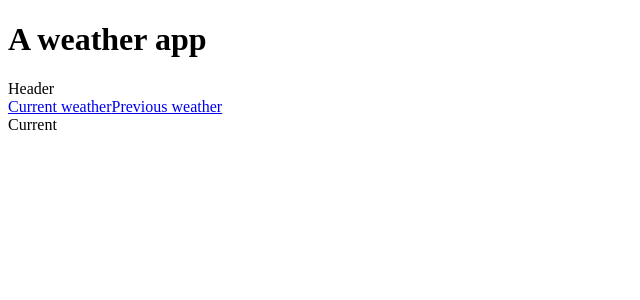
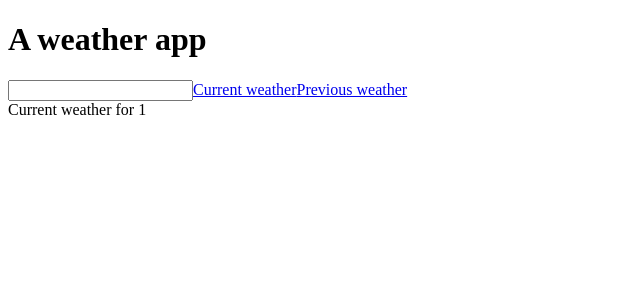
Before and after one commit to emmastout01/weather-api, a React app: page /current/1 in a window 1280 px wide. Shown: the top 300 px of the page, without its empty margins (0-640 px from the left). Built offline with nearby package versions, Linux system fonts and the light colour scheme.

Commit message:
feat: add locale input and locale-specific routing

```diff
--- a/src/App.tsx
+++ b/src/App.tsx
@@ -19,9 +19,9 @@ const App = () => {
         <Header />
         <Routes>
           <Route path="/" element={<Home />} />
-          <Route path="forecast/:location" element={<Forecast />} />
-          <Route path="current/:location" element={<Current />} />
-          <Route path="history/:location" element={<History />} />
+          <Route path="forecast/:locale" element={<Forecast />} />
+          <Route path="current/:locale" element={<Current />} />
+          <Route path="history/:locale" element={<History />} />
         </Routes>
       </QueryClientProvider>
     );
--- a/src/components/Header/index.tsx
+++ b/src/components/Header/index.tsx
@@ -1,12 +1,21 @@
-import React from "react";
+import React, { useState } from "react";
 import { Link } from "react-router-dom";
 
 const Header = () => {
+  const [locale, setLocale] = useState(null);
+
+  const onLocaleChange = (e) => {
+    const {value} = e.target;
+    setLocale(value);
+  }
+
   return (
     <>
-      <div>Header</div>
-      <Link to="/current">Current weather</Link>
-      <Link to="history">Previous weather</Link>
+      <input type="text" onChange={onLocaleChange} />
+
+      {/* TODO: Prevent user from navigating to page if locale is null */}
+      <Link to={`/current/${locale}`}>Current weather</Link>
+      <Link to={`/history/${locale}`}>Previous weather</Link>
     </>
   );
 };
--- a/src/routes/Current/index.tsx
+++ b/src/routes/Current/index.tsx
@@ -1,5 +1,16 @@
-import React from "react";
+import React, { useState, useEffect } from "react";
+import {useParams} from 'react-router-dom';
 
-const Current = () => <div>Current</div>;
+const Current = () => {
+    const { locale } = useParams();
+
+    useEffect(() => {
+
+    })
+
+    return (
+        <div>Current weather for {locale}</div>
+    )
+}
 
 export default Current;
```
Also changed, not shown: 1 other file (tests, documents, lock files or other folders).
